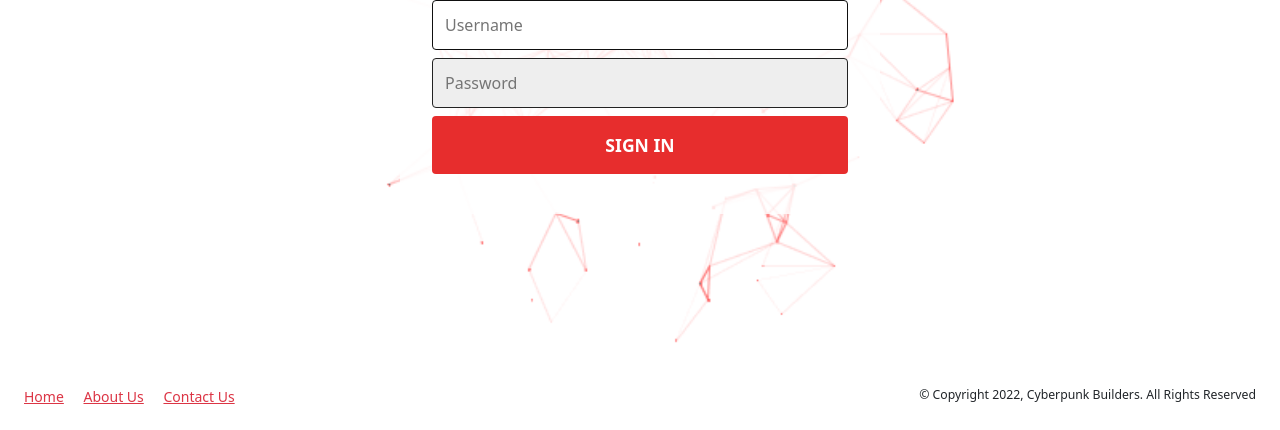
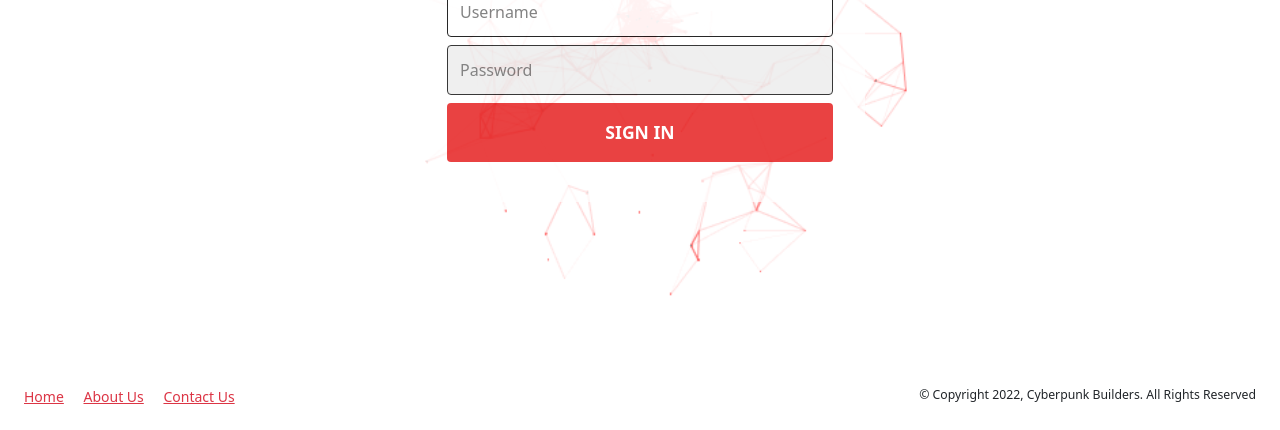
Before and after one commit to jkimberlyc/squala-oms, a website: page html/login.html in a window 1280 px wide. Shown: the part 370-800 px from the top of the page. Drawn offline with nearby package versions, Linux system fonts and the light colour scheme.

Commit message:
login page update

```diff
--- a/css/login.css
+++ b/css/login.css
@@ -19,7 +19,7 @@ body {
   flex-direction: column;
   background-image: url("../img/bg.gif"), url("../img/bg.gif");
   background-repeat: no-repeat;
-  background-size: auto 100%;
+  background-size: auto 85%;
   background-position: center;
 
   /*
@@ -43,7 +43,7 @@ body {
   background-color: #ffffffce !important;
   border: 0 !important;
   transition: 1s ease;
-  /* opacity: 0.9; */
+  opacity: 0.9;
 }
 
 .card:hover {
--- a/html/login.html
+++ b/html/login.html
@@ -38,10 +38,10 @@
     <div class="main container">
       <div
         class="d-flex container align-items-center animate_animated animate__fadeIn"
-        style="height: calc(100vh - 100px)"
+        style="height: calc(100vh - 120px)"
         id="wrapper"
       >
-        <div class="card mx-auto py-4 px-3 mt-5" style="width: 480px">
+        <div class="card mx-auto py-4 px-3 mt-5" style="width: 450px">
           <div class="card-body">
             <form class="form" id="login">
               <h1 class="form__title mb-0">
```
